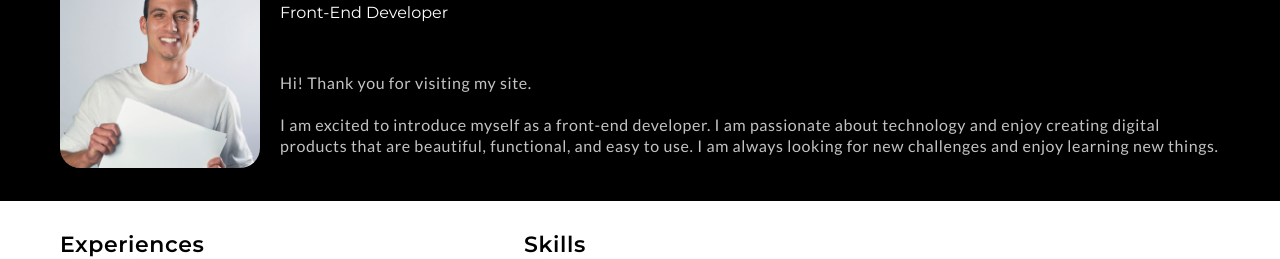
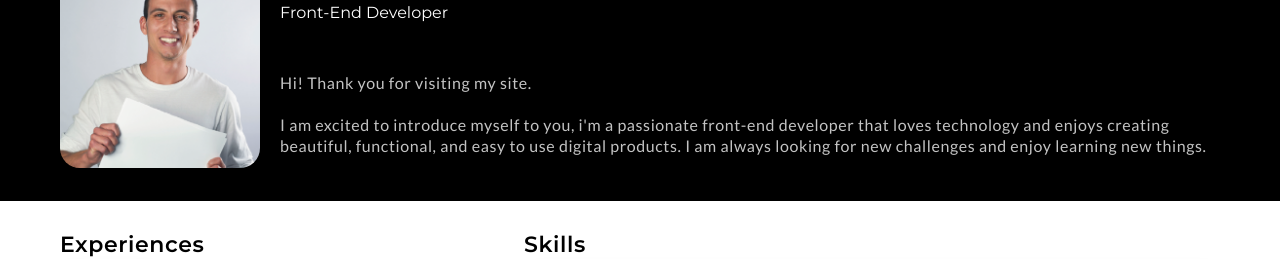
Before and after one commit to nicolamozzachiodi/nicolamozzachiodi.github.io, a website: page index.html in a window 1280 px wide. Shown: the part 85-344 px from the top of the page. Drawn offline with Linux system fonts and the light colour scheme.

Commit message:
seo optimization

```diff
--- a/index.html
+++ b/index.html
@@ -31,8 +31,8 @@
                 </h2>
                 <p class="paragraph">
                     Hi! Thank you for visiting my site.<br/><br/>
-                    I am excited to introduce myself as a front-end developer.
-                    I am passionate about technology and enjoy creating digital products that are beautiful, functional, and easy to use.
+                    I am excited to introduce myself to you, i'm a  passionate front-end developer that loves technology
+                    and enjoys creating beautiful, functional, and easy to use digital products.
                     I am always looking for new challenges and enjoy learning new things.
                 </p>
             </div>
```
